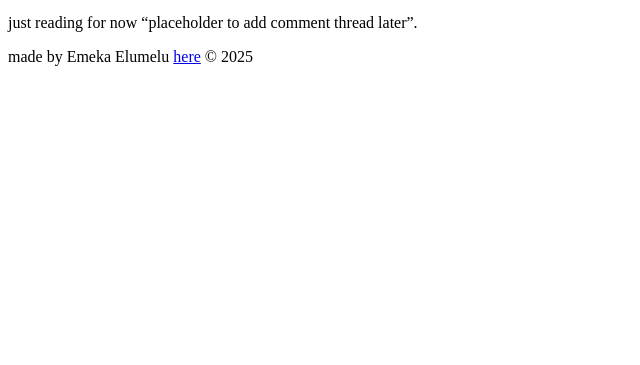
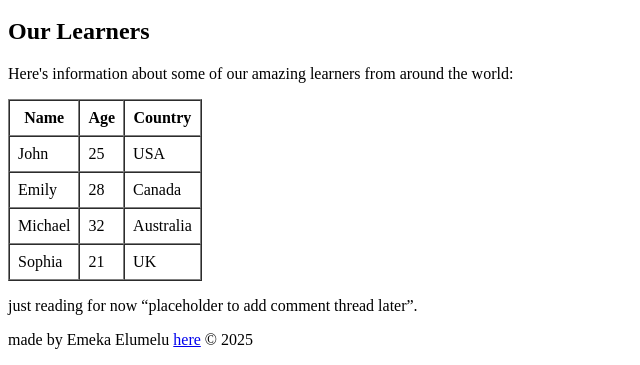
Before and after one commit to Kolinzoviola/My_First_Portfolio, a plain HTML site: page html_basic/index.html in a window 1280 px wide. Shown: the part 666-1031 px from the top of the page, without its empty margins (0-640 px from the left). Before the commit the page ends 800 px from the top, so only its background shows below. Drawn offline with Linux system fonts and the light colour scheme.

Commit message:
tables added

```diff
--- a/html_basic/index.html
+++ b/html_basic/index.html
@@ -37,6 +37,43 @@
         >
         <br />
         <a href="tweets.html">my work</a>
+        <h2>Our Learners</h2>
+        <p>
+          Here's information about some of our amazing learners from around the
+          world:
+        </p>
+
+        <table border="1" cellpadding="8" cellspacing="0">
+          <thead>
+            <tr>
+              <th>Name</th>
+              <th>Age</th>
+              <th>Country</th>
+            </tr>
+          </thead>
+          <tbody>
+            <tr>
+              <td>John</td>
+              <td>25</td>
+              <td>USA</td>
+            </tr>
+            <tr>
+              <td>Emily</td>
+              <td>28</td>
+              <td>Canada</td>
+            </tr>
+            <tr>
+              <td>Michael</td>
+              <td>32</td>
+              <td>Australia</td>
+            </tr>
+            <tr>
+              <td>Sophia</td>
+              <td>21</td>
+              <td>UK</td>
+            </tr>
+          </tbody>
+        </table>
       </article>
       <aside>
         <p>just reading for now “placeholder to add comment thread later”.</p>
```
